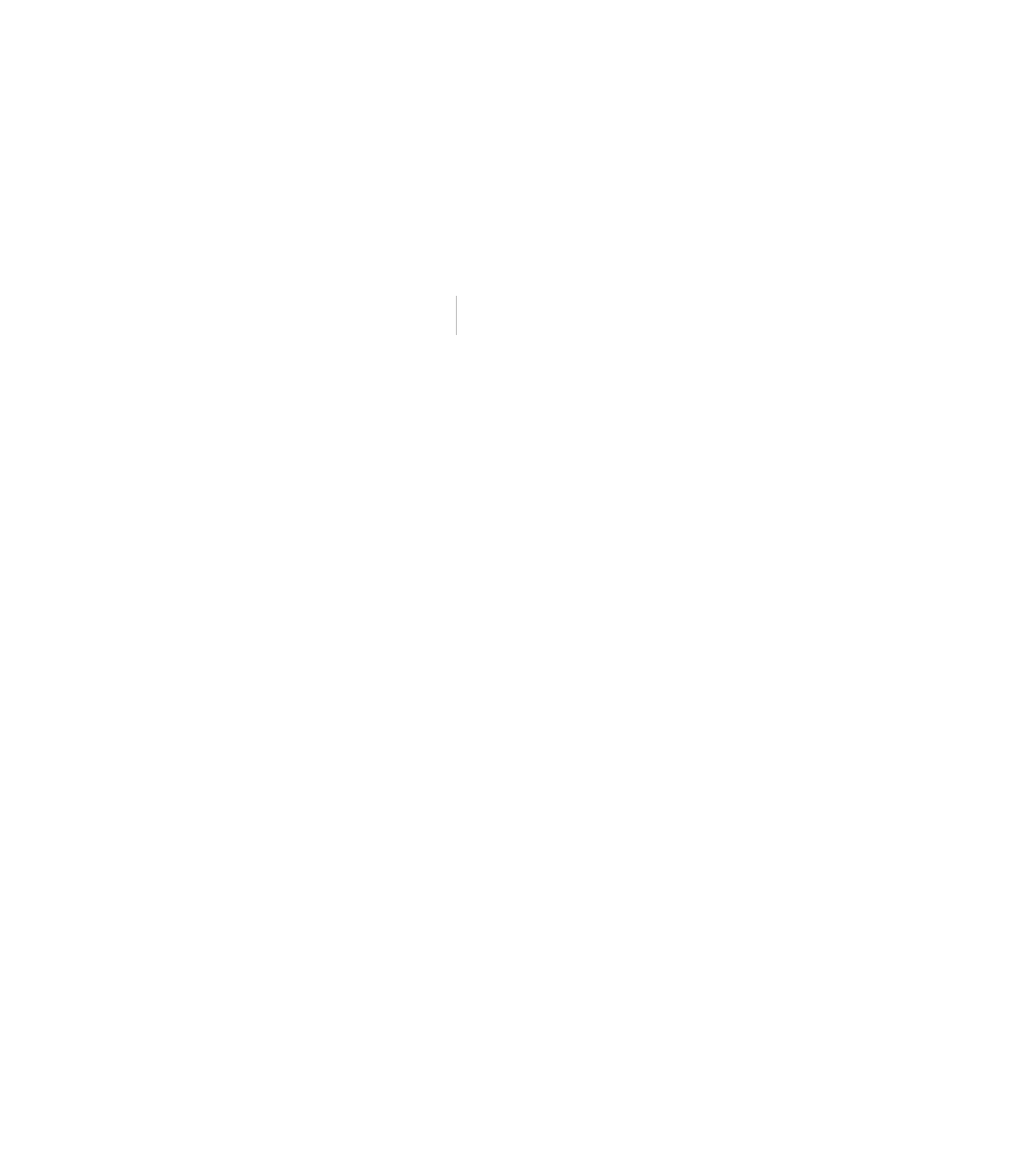
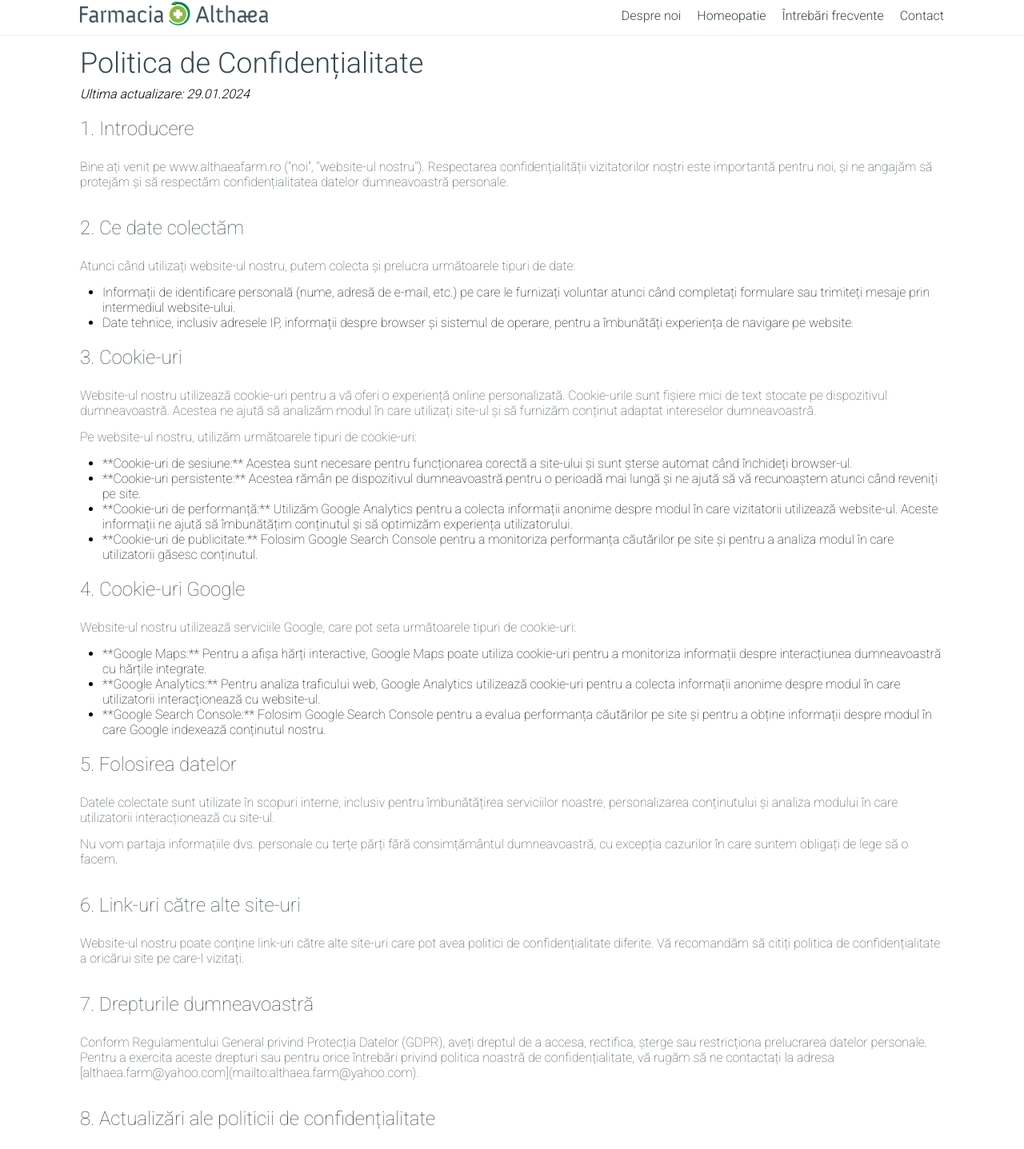
Before and after one commit to muresanalex/althaea-next, a Next.js app: page /politica-de-confidentialitate in a window 1280 px wide. Before the commit this address had no page. Shown: the part 6-1443 px from the top of the page at 80% size. Before the commit the page ends 800 px from the top, so only its background shows below. Built offline with nearby package versions, Linux system fonts and the light colour scheme.

Commit message:
Added privacy policy page and cookie consent popup

```diff
--- a/components/footer/Footer.js
+++ b/components/footer/Footer.js
@@ -21,6 +21,11 @@ const Footer = () => {
                 </Link>
               </li>
             ))}
+            <li key="Politica de confidentialitate">
+              <Link href="politica-de-confidentialitate" scroll={true}>
+                Politica de confidențialitate
+              </Link>
+            </li>
           </ul>
         </div>
         <div className={styles.contact}>
--- /dev/null
+++ b/components/privacy-policy/PrivacyPolicy.js
@@ -0,0 +1,127 @@
+import styles from "./PrivacyPolicy.module.css";
+
+const PrivacyPolicy = () => {
+  return (
+    <main className={styles["content-wrapper"]}>
+      <h1>Politica de Confidențialitate</h1>
+      <em>Ultima actualizare: 29.01.2024</em>
+      <h2>1. Introducere</h2>
+      <p>
+        Bine ați venit pe www.althaeafarm.ro (&quot;noi&quot;, &quot;website-ul
+        nostru&quot;). Respectarea confidențialității vizitatorilor noștri este
+        importantă pentru noi, și ne angajăm să protejăm și să respectăm
+        confidențialitatea datelor dumneavoastră personale.
+      </p>
+      <h2>2. Ce date colectăm</h2>
+      <p>
+        Atunci când utilizați website-ul nostru, putem colecta și prelucra
+        următoarele tipuri de date:
+      </p>
+      <ul>
+        <li>
+          Informații de identificare personală (nume, adresă de e-mail, etc.) pe
+          care le furnizați voluntar atunci când completați formulare sau
+          trimiteți mesaje prin intermediul website-ului.
+        </li>
+        <li>
+          Date tehnice, inclusiv adresele IP, informații despre browser și
+          sistemul de operare, pentru a îmbunătăți experiența de navigare pe
+          website.
+        </li>
+      </ul>
+      <h2>3. Cookie-uri</h2>
+      <p>
+        Website-ul nostru utilizează cookie-uri pentru a vă oferi o experiență
+        online personalizată. Cookie-urile sunt fișiere mici de text stocate pe
+        dispozitivul dumneavoastră. Acestea ne ajută să analizăm modul în care
+        utilizați site-ul și să furnizăm conținut adaptat intereselor
+        dumneavoastră.
+      </p>
+      <p>Pe website-ul nostru, utilizăm următoarele tipuri de cookie-uri:</p>
+      <ul>
+        <li>
+          **Cookie-uri de sesiune:** Acestea sunt necesare pentru funcționarea
+          corectă a site-ului și sunt șterse automat când închideți browser-ul.
+        </li>
+        <li>
+          **Cookie-uri persistente:** Acestea rămân pe dispozitivul
+          dumneavoastră pentru o perioadă mai lungă și ne ajută să vă
+          recunoaștem atunci când reveniți pe site.
+        </li>
+        <li>
+          **Cookie-uri de performanță:** Utilizăm Google Analytics pentru a
+          colecta informații anonime despre modul în care vizitatorii utilizează
+          website-ul. Aceste informații ne ajută să îmbunătățim conținutul și să
+          optimizăm experiența utilizatorului.
+        </li>
+        <li>
+          **Cookie-uri de publicitate:** Folosim Google Search Console pentru a
+          monitoriza performanța căutărilor pe site și pentru a analiza modul în
+          care utilizatorii găsesc conținutul.
+        </li>
+      </ul>
+      <h2>4. Cookie-uri Google</h2>
+      <p>
+        Website-ul nostru utilizează serviciile Google, care pot seta
+        următoarele tipuri de cookie-uri:
+      </p>
+      <ul>
+        <li>
+          **Google Maps:** Pentru a afișa hărți interactive, Google Maps poate
+          utiliza cookie-uri pentru a monitoriza informații despre interacțiunea
+          dumneavoastră cu hărțile integrate.
+        </li>
+        <li>
+          **Google Analytics:** Pentru analiza traficului web, Google Analytics
+          utilizează cookie-uri pentru a colecta informații anonime despre modul
+          în care utilizatorii interacționează cu website-ul.
+        </li>
+        <li>
+          **Google Search Console:** Folosim Google Search Console pentru a
+          evalua performanța căutărilor pe site și pentru a obține informații
+          despre modul în care Google indexează conținutul nostru.
+        </li>
+      </ul>
+      <h2>5. Folosirea datelor</h2>
+      <p>
+        Datele colectate sunt utilizate în scopuri interne, inclusiv pentru
+        îmbunătățirea serviciilor noastre, personalizarea conținutului și
+        analiza modului în care utilizatorii interacționează cu site-ul.
+      </p>
+      <p>
+        Nu vom partaja informațiile dvs. personale cu terțe părți fără
+        consimțământul dumneavoastră, cu excepția cazurilor în care suntem
+        obligați de lege să o facem.
+      </p>
+      <h2>6. Link-uri către alte site-uri</h2>
+      <p>
+        Website-ul nostru poate conține link-uri către alte site-uri care pot
+        avea politici de confidențialitate diferite. Vă recomandăm să citiți
+        politica de confidențialitate a oricărui site pe care-l vizitați.
+      </p>
+      <h2>7. Drepturile dumneavoastră</h2>
+      <p>
+        Conform Regulamentului General privind Protecția Datelor (GDPR), aveți
+        dreptul de a accesa, rectifica, șterge sau restricționa prelucrarea
+        datelor personale. Pentru a exercita aceste drepturi sau pentru orice
+        întrebări privind politica noastră de confidențialitate, vă rugăm să ne
+        contactați la adresa
+        [althaea.farm@yahoo.com](mailto:althaea.farm@yahoo.com).
+      </p>
+      <h2>8. Actualizări ale politicii de confidențialitate</h2>
+      <p>
+        Ne rezervăm dreptul de a actualiza periodic această politică de
+        confidențialitate pentru a reflecta schimbările în practicile noastre și
+        în legislație. Orice actualizare va fi afișată pe această pagină, iar
+        data ultimei actualizări va fi modificată.
+      </p>
+      <p>
+        Prin continuarea utilizării website-ului nostru, sunteți de acord cu
+        politica noastră de confidențialitate.
+      </p>
+      <p>Mulțumim pentru vizitarea website-ului nostru!</p>
+    </main>
+  );
+};
+
+export default PrivacyPolicy;
--- /dev/null
+++ b/components/privacy-policy/PrivacyPolicy.module.css
@@ -0,0 +1,27 @@
+.content-wrapper {
+  max-width: 1080px;
+  display: flex;
+  flex-direction: column;
+}
+
+.content-wrapper h1 {
+  color: var(--grey);
+  font-size: 36px;
+  margin-top: 12px;
+}
+
+.content-wrapper h2 {
+  color: var(--grey);
+  margin-top: 20px;
+}
+
+.content-wrapper ul {
+  padding-left: 28px;
+  font-weight: 100;
+}
+
+@media screen and (max-width: 1079px) {
+  .content-wrapper {
+    padding: 0 20px;
+  }
+}
--- a/data/menu.json
+++ b/data/menu.json
@@ -2,19 +2,19 @@
   "items": [
     {
       "title": "Despre noi",
-      "href": "#about-us"
+      "href": "/#about-us"
     },
     {
       "title": "Homeopatie",
-      "href": "#homeopathy"
+      "href": "/#homeopathy"
     },
     {
       "title": "Întrebări frecvente",
-      "href": "#q&a"
+      "href": "/#q&a"
     },
     {
       "title": "Contact",
-      "href": "#contact"
+      "href": "/#contact"
     }
   ]
 }
--- a/package.json
+++ b/package.json
@@ -15,6 +15,7 @@
     "eslint-config-next": "13.1.1",
     "next": "13.1.1",
     "react": "18.2.0",
+    "react-cookie-consent": "^9.0.0",
     "react-dom": "18.2.0"
   }
 }
--- a/pages/api/hello.js
+++ /dev/null
@@ -1,5 +0,0 @@
-// Next.js API route support: https://nextjs.org/docs/api-routes/introduction
-
-export default function handler(req, res) {
-  res.status(200).json({ name: 'John Doe' })
-}
--- /dev/null
+++ b/pages/politica-de-confidentialitate.js
@@ -0,0 +1,40 @@
+import { useState, useEffect } from "react";
+
+import Head from "next/head";
+import Footer from "../components/footer/Footer";
+import Header from "../components/header/Header";
+import PrivacyPolicy from "../components/privacy-policy/PrivacyPolicy";
+
+const MOBILE_VIEW_SCREEN_SIZE = 978;
+
+export default function PrivacyPolicyPage() {
+  const [isMobileView, setIsMobileView] = useState(false);
+
+  useEffect(() => {
+    function handleScreenSize() {
+      setIsMobileView(window.innerWidth <= MOBILE_VIEW_SCREEN_SIZE);
+    }
+
+    handleScreenSize();
+    window.addEventListener("resize", handleScreenSize);
+    window.addEventListener("orientationchange", handleScreenSize);
+    return () => {
+      window.removeEventListener("resize", handleScreenSize);
+      window.removeEventListener("orientationchange", handleScreenSize);
+    };
+  }, []);
+
+  return (
+    <>
+      <Header isMobileView={isMobileView} />
+      <PrivacyPolicy />
+      <Footer />
+    </>
+  );
+}
+
+export async function getStaticProps() {
+  return {
+    props: {},
+  };
+}
```
Also changed, not shown: pages/index.js (+17 -0 lines), 1 other file (tests, documents, lock files or other folders).
